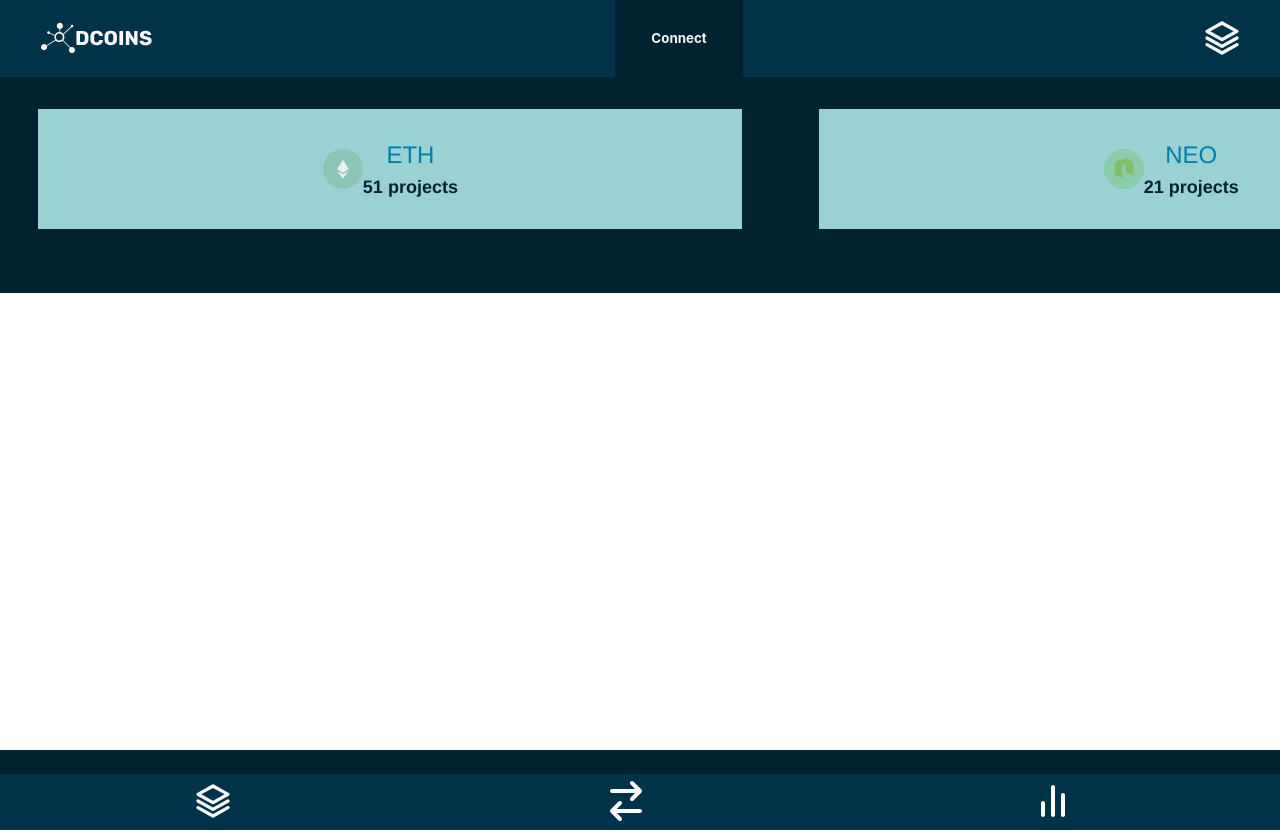
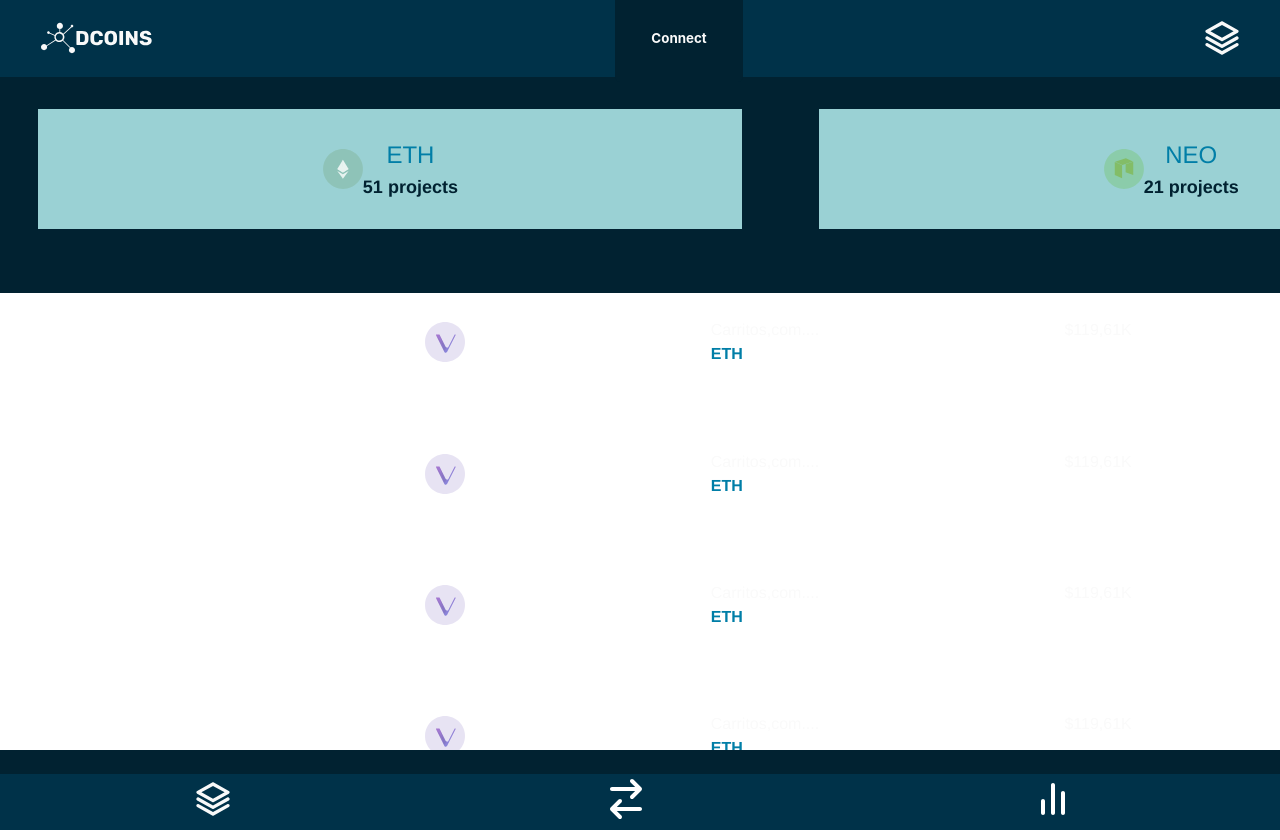
Before and after one commit to augustobor/ZCoin, a Vue app: page / in a window 1280 px wide. Built offline with nearby package versions, Linux system fonts and the light colour scheme.

Commit message:
first view did it

```diff
--- a/src/components/Footer.vue
+++ b/src/components/Footer.vue
@@ -1,14 +1,14 @@
 <template>
   <div id="footer">
-    <button>
+    <router-link to="/">
       <img src="../../assets/layers.svg" alt="layers" />
-    </button>
-    <button>
+    </router-link>
+    <router-link to="/exchange">
       <img src="../../assets/exchange.svg" alt="exchange" />
-    </button>
-    <button>
+    </router-link>
+    <router-link to="/">
       <img src="../../assets/statics.svg" alt="statics" />
-    </button>
+    </router-link>
   </div>
 </template>
 
@@ -32,14 +32,14 @@ export default {
   height: 7vh;
 }
 
-#footer button {
+#footer router-link {
   border-style: none;
   border-radius: 5px;
   background-color: transparent;
   border-radius: 50%;
 }
 
-#footer button:hover {
+#footer router-link:hover {
   background-color: var(--dapps-color-extra);
   transition: all 500ms ease;
 }
--- /dev/null
+++ b/src/components/Row.vue
@@ -0,0 +1,55 @@
+<template>
+  <tr class="row">
+    <img src="../../assets/star.svg" alt="star logo" />
+    <img src="../../assets/v-logo.svg" alt="icon logo" />
+    <div>
+      <h3>{{ this.name }}</h3>
+      <p>{{ this.index }}</p>
+    </div>
+    <h3>{{ this.volume }}</h3>
+  </tr>
+</template>
+<script>
+export default {
+  // eslint-disable-next-line vue/multi-word-component-names
+  name: "Row",
+  props: {
+    icon: String,
+    name: String,
+    index: String,
+    volume: String,
+  },
+};
+</script>
+<style>
+@import "../stylesheets/config.css";
+
+.row {
+  width: 100%;
+  display: flex;
+  flex-wrap: wrap;
+  flex-direction: row;
+  justify-content: space-around;
+  margin-bottom: 2rem;
+  padding: 2%;
+  transition: all 100ms ease;
+}
+
+.row > div {
+  text-align: left;
+}
+
+.row h3 {
+  color: var(--dapps-color-white);
+}
+
+.row p {
+  color: var(--dapps-color-primary);
+  font-weight: bold;
+}
+
+.row:hover {
+  background-color: var(--dapps-color-semi-light);
+  transition: all 100ms ease;
+}
+</style>
--- a/src/components/Table.vue
+++ b/src/components/Table.vue
@@ -1,16 +1,78 @@
 <template>
   <div class="table">
-    <table></table>
+    <row
+      icon="../../assets/v-logo.svg"
+      name="Carritos,com...."
+      index="ETH"
+      volume="$119,61K"
+    ></row>
+    <row
+      icon="../../assets/v-logo.svg"
+      name="Carritos,com...."
+      index="ETH"
+      volume="$119,61K"
+    ></row>
+    <row
+      icon="../../assets/v-logo.svg"
+      name="Carritos,com...."
+      index="ETH"
+      volume="$119,61K"
+    ></row>
+    <row
+      icon="../../assets/v-logo.svg"
+      name="Carritos,com...."
+      index="ETH"
+      volume="$119,61K"
+    ></row>
+    <row
+      icon="../../assets/v-logo.svg"
+      name="Carritos,com...."
+      index="ETH"
+      volume="$119,61K"
+    ></row>
+    <row
+      icon="../../assets/v-logo.svg"
+      name="Carritos,com...."
+      index="ETH"
+      volume="$119,61K"
+    ></row>
+    <row
+      icon="../../assets/v-logo.svg"
+      name="Carritos,com...."
+      index="ETH"
+      volume="$119,61K"
+    ></row>
+    <row
+      icon="../../assets/v-logo.svg"
+      name="Carritos,com...."
+      index="ETH"
+      volume="$119,61K"
+    ></row>
   </div>
 </template>
 <script>
+import Row from "@/components/Row.vue";
+
 export default {
   // eslint-disable-next-line vue/multi-word-component-names
   name: "Table",
+  components: {
+    Row,
+  },
 };
 </script>
 <style>
+table {
+  margin: 0;
+}
+
 .table {
   height: 57.2vh;
+  width: 100vw;
+  overflow-x: hidden;
+}
+
+.table .row {
+  width: 100%;
 }
 </style>
--- a/src/router/index.js
+++ b/src/router/index.js
@@ -1,11 +1,17 @@
 import { createRouter, createWebHashHistory } from "vue-router";
 import HomeView from "../views/HomeView.vue";
+import ExchangeView from "../views/ExchangeView.vue";
 
 const routes = [
   {
     path: "/",
     name: "home",
     component: HomeView,
+  },
+  {
+    path: "/exchange",
+    name: "exchange",
+    component: ExchangeView,
   },
 ];
 
--- /dev/null
+++ b/src/views/ExchangeView.vue
@@ -0,0 +1,19 @@
+<template>
+  <Header></Header>
+  <Footer></Footer>
+</template>
+<script>
+import Footer from "@/components/Footer.vue";
+import Header from "@/components/Header.vue";
+
+export default {
+  name: "ExchangeView",
+
+  /*eslint-disable*/
+  components: {
+    Footer,
+    Header
+},
+};
+</script>
+<style></style>
```
Also changed, not shown: assets/star.svg (added), assets/v-logo.svg (added).
